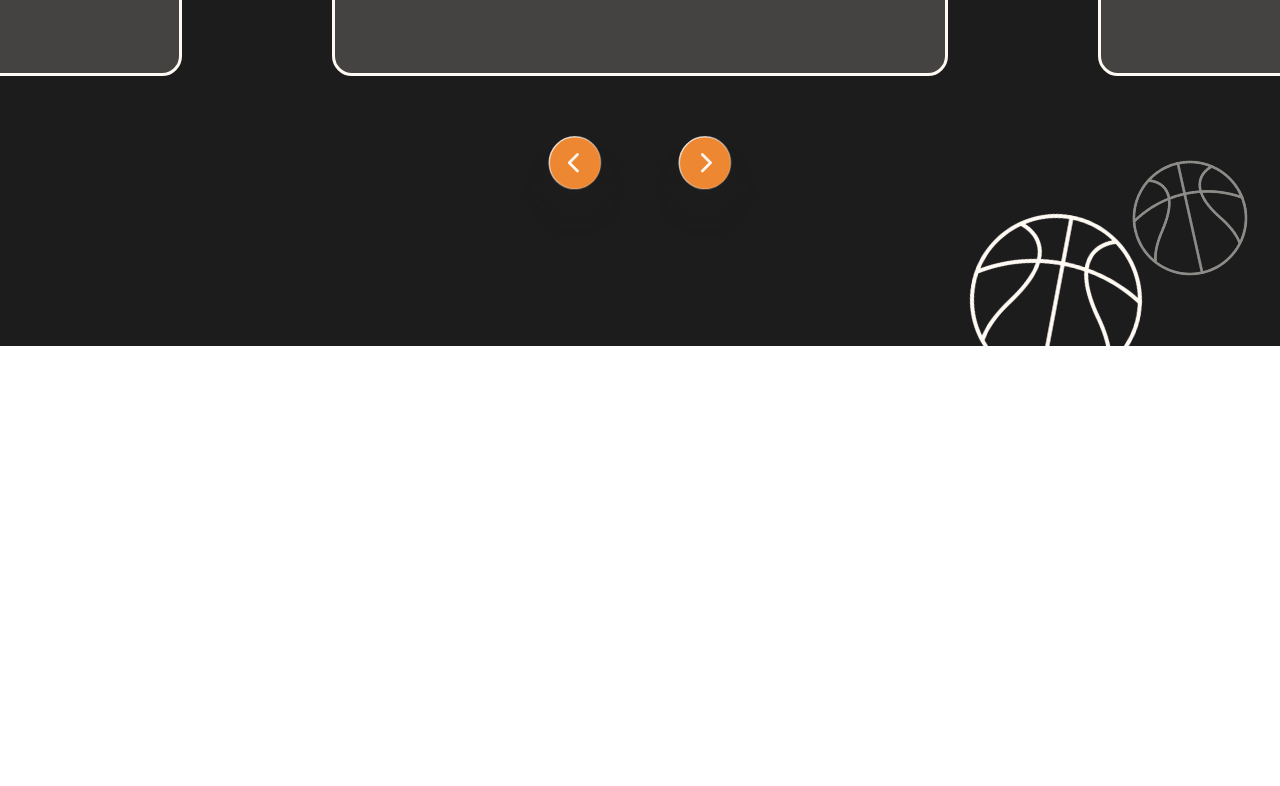
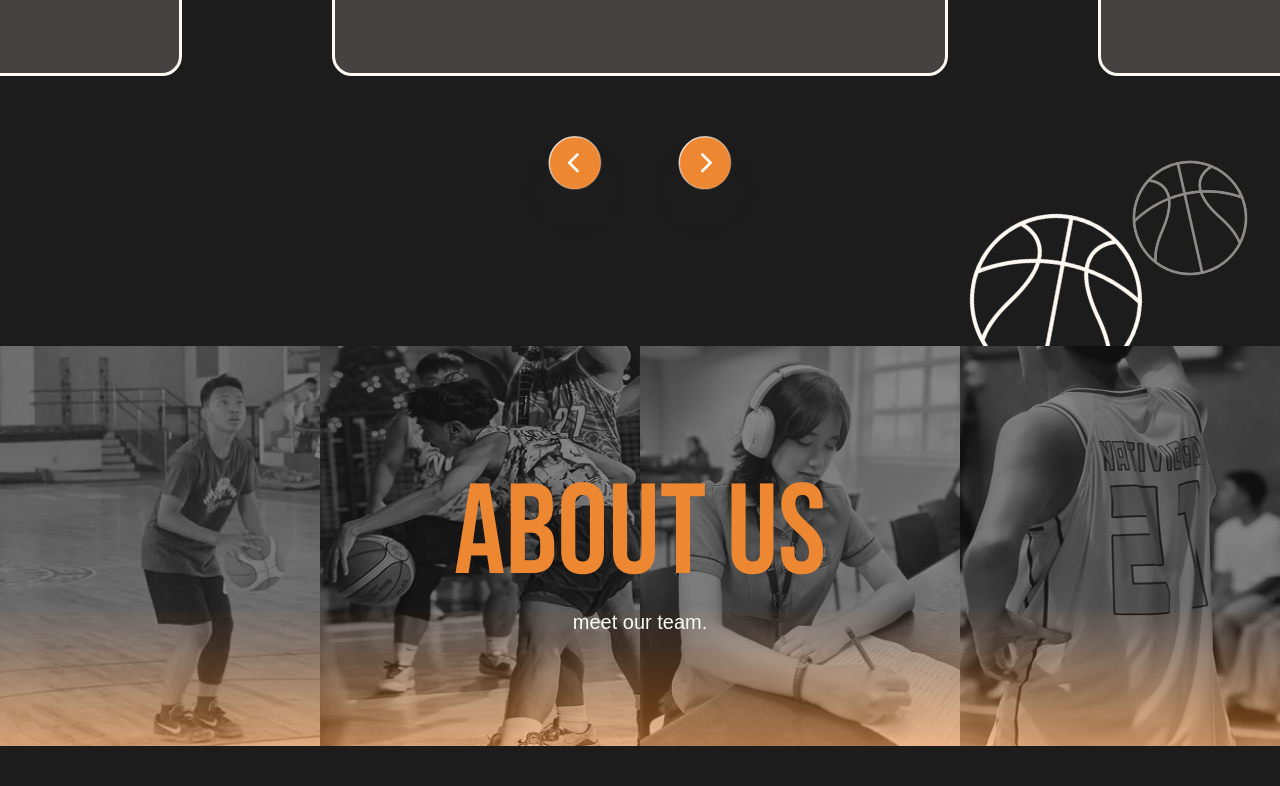
Before and after one commit to ArjTheProgrammer/fundamentals-frontend, a website: page index.html in a window 1280 px wide. Shown: the part 1611-2397 px from the top of the page. Before the commit the page ends 1957 px from the top, so only its background shows below. Drawn offline with nearby package versions, Linux system fonts and the light colour scheme.

Commit message:
Add the header of about us

```diff
--- a/index.css
+++ b/index.css
@@ -587,3 +587,82 @@ body {
     top: -30px;
   }
 } */
+
+/* about us */
+.about-us {
+  background-color: #1c1c1c;
+  color: #fef9f3;
+  padding-bottom: 40px;
+}
+
+.about-us-header {
+  position: relative;
+}
+
+.about-us-header .image-container {
+  display: grid;
+  grid-template-columns: repeat(4, 1fr); /* 4 columns by default */
+  width: 100%;
+  position: relative;
+}
+
+.about-us-header .image-container::after {
+  content: "";
+  position: absolute;
+  top: 0;
+  left: 0;
+  width: 100%;
+  height: 100%;
+  background: linear-gradient(
+    180deg,
+    rgba(28, 28, 28, 0.53) 64.9%,
+    rgba(237, 135, 50, 0.53) 100%
+  );
+  pointer-events: none;
+  z-index: 1;
+}
+
+.about-us-header .image-container img {
+  width: 100%;
+  object-fit: cover;
+  height: clamp(200px, 40vw, 400px);
+  position: relative;
+  z-index: 0;
+}
+
+@media screen and (max-width: 600px) {
+  .about-us-header .image-container {
+    grid-template-columns: repeat(2, 1fr); /* 2 columns on smaller screens */
+  }
+
+  .about-us-header .image-container img {
+    object-position: top;
+    height: clamp(150px, 30vw, 250px);
+    background: linear-gradient(
+      180deg,
+      rgba(28, 28, 28, 0.53) 64.9%,
+      rgba(237, 135, 50, 0.53) 100%
+    );
+  }
+}
+
+.about-us-title {
+  position: absolute;
+  top: 50%;
+  left: 50%;
+  transform: translate(-50%, -50%);
+  text-align: center;
+  width: 100%;
+  z-index: 2;
+}
+
+.about-us-title span {
+  font-family: "Bebas Neue", sans-serif;
+  font-size: clamp(40px, 10vw, 150px);
+  color: #ed8732;
+  display: block;
+}
+
+.about-us-title p {
+  font-size: clamp(12px, 3vw, 20px);
+}
--- a/index.html
+++ b/index.html
@@ -107,5 +107,19 @@
       <img src="assets/index/ball.png" alt="ball" class="ball third" />
       <img src="assets/index/ball.png" alt="ball" class="ball fourth" />
     </section>
+    <section class="about-us">
+      <div class="about-us-header">
+        <div class="image-container">
+          <img src="./assets/members/tope.png" alt="tupe pic" class="first" />
+          <img src="./assets/members/rj.png" alt="rj pic" class="second" />
+          <img src="./assets/members/iya.png" alt="iya pic" class="third" />
+          <img src="./assets/members/jb.png" alt="jb pic" class="fourth" />
+        </div>
+        <div class="about-us-title">
+          <span>ABOUT US</span>
+          <p>meet our team.</p>
+        </div>
+      </div>
+    </section>
   </body>
 </html>
```
Also changed, not shown: assets/members/iya.png (added), assets/members/jb.png (added), assets/members/rj.png (added), assets/members/tope.png (added).
